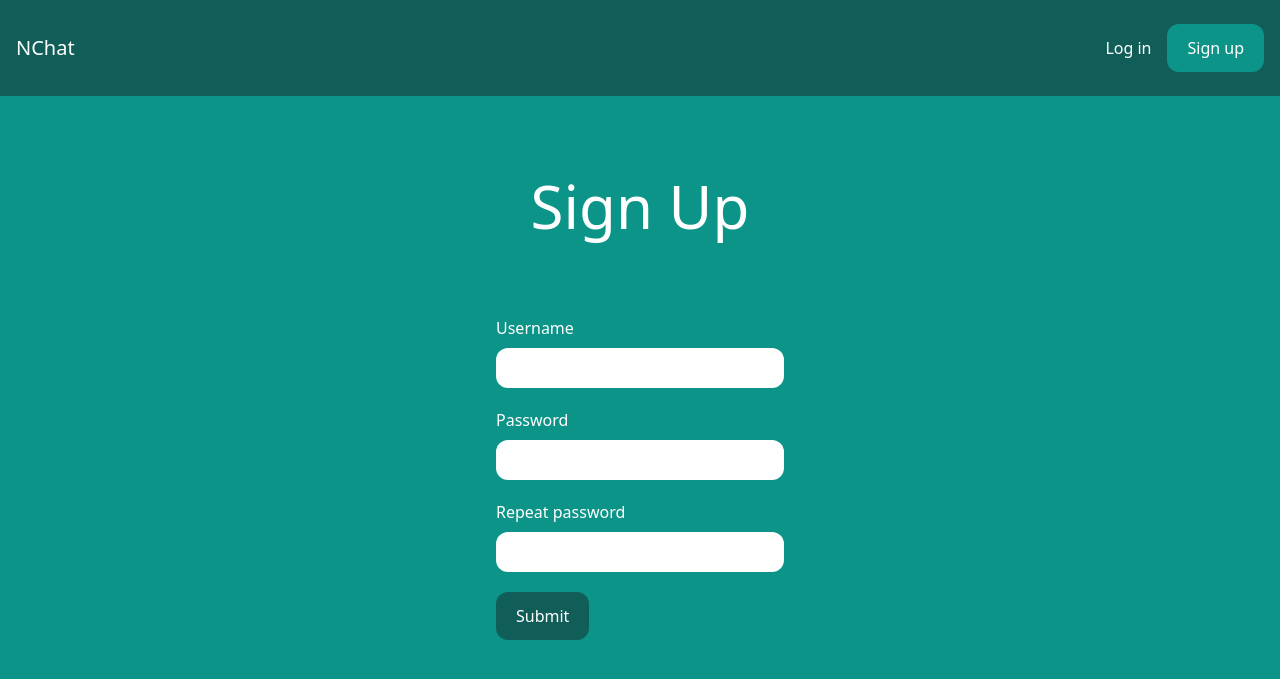
After one commit to nikiturka/chat-using--websockets, a Django app: page /signup/ in a window 1280 px wide. The commit adds this page. Shown: the top 679 px of the page. Run offline with Django 4.2, Linux system fonts and the light colour scheme; some libraries are stand-ins or nearby versions.

Commit message:
Sign up is now working properly

```diff
--- /dev/null
+++ b/main/forms.py
@@ -0,0 +1,8 @@
+from django.contrib.auth.forms import UserCreationForm
+from django.contrib.auth.models import User
+
+
+class SignUpForm(UserCreationForm):
+    class Meta:
+        model = User
+        fields = ('username', 'password1', 'password2')
--- a/main/templates/main/base.html
+++ b/main/templates/main/base.html
@@ -12,8 +12,8 @@
         </div>
 
         <div class="flex items-center space-x-4">
-            <a href="" class="text-white hover:text-grey-200">Log in</a>
-            <a href="" class="px-5 py-3 rounded-xl text-white bg-teal-600 hover:bg-teal-700">Sign up</a>
+            <a href="{% url 'main' %}" class="text-white hover:text-grey-200">Log in</a>
+            <a href="{% url 'signup' %}" class="px-5 py-3 rounded-xl text-white bg-teal-600 hover:bg-teal-700">Sign up</a>
         </div>
     </nav>
 
--- /dev/null
+++ b/main/templates/main/signup.html
@@ -0,0 +1,42 @@
+{% extends 'main/base.html' %}
+{% block title %}
+Sign Up
+{% endblock %}
+
+{% block content %}
+<div class="p-10 lg:p-20 text-center">
+    <h1 class="text-3xl lg:text-6xl text-white">Sign Up</h1>
+</div>
+
+<form action="" method="post" class="lg:w-1/4 px-4 mx-auto">
+    {% csrf_token %}
+
+   <div class="mb-5">
+       <label class="text-white">Username</label>
+       <input type="text" name="username" class="w-full mt-2 px-4 py-2 rounded-xl">
+   </div>
+
+    <div class="mb-5">
+       <label class="text-white">Password</label>
+       <input type="password" name="password1" class="w-full mt-2 px-4 py-2 rounded-xl">
+    </div>
+
+    <div class="mb-5">
+       <label class="text-white">Repeat password</label>
+       <input type="password" name="password2" class="w-full mt-2 px-4 py-2 rounded-xl">
+   </div>
+
+    {% if form.errors %}
+        {% for field in form %}
+            {% for error in field.errors %}
+                <div class="mb-5 p-4 rounded-xl bg-red-300 text-white">
+                    <p>{{ error|escape }}</p>
+                </div>
+            {% endfor %}
+        {% endfor %}
+    {% endif %}
+
+    <button class="px-5 py-3 rounded-xl text-white bg-teal-800 hover:bg-teal-700">Submit</button>
+</form>
+
+{% endblock %}
--- a/main/urls.py
+++ b/main/urls.py
@@ -3,5 +3,6 @@ from django.urls import path
 from . import views
 
 urlpatterns = [
-    path('', views.frontpage, name='main')
+    path('', views.frontpage, name='main'),
+    path('signup/', views.signup, name='signup')
 ]
--- a/main/views.py
+++ b/main/views.py
@@ -1,5 +1,23 @@
-from django.shortcuts import render
+from django.shortcuts import render, redirect
+from .forms import SignUpForm
+from django.contrib.auth import login
 
 
 def frontpage(request):
     return render(request, 'main/main.html')
+
+
+def signup(request):
+    if request.method == "POST":
+        form = SignUpForm(request.POST)
+
+        if form.is_valid():
+            user = form.save()
+
+            login(request, user)
+
+            return redirect('main')
+    else:
+        form = SignUpForm()
+
+    return render(request, 'main/signup.html', {'form': form})
```
Also changed, not shown: db.sqlite3.
